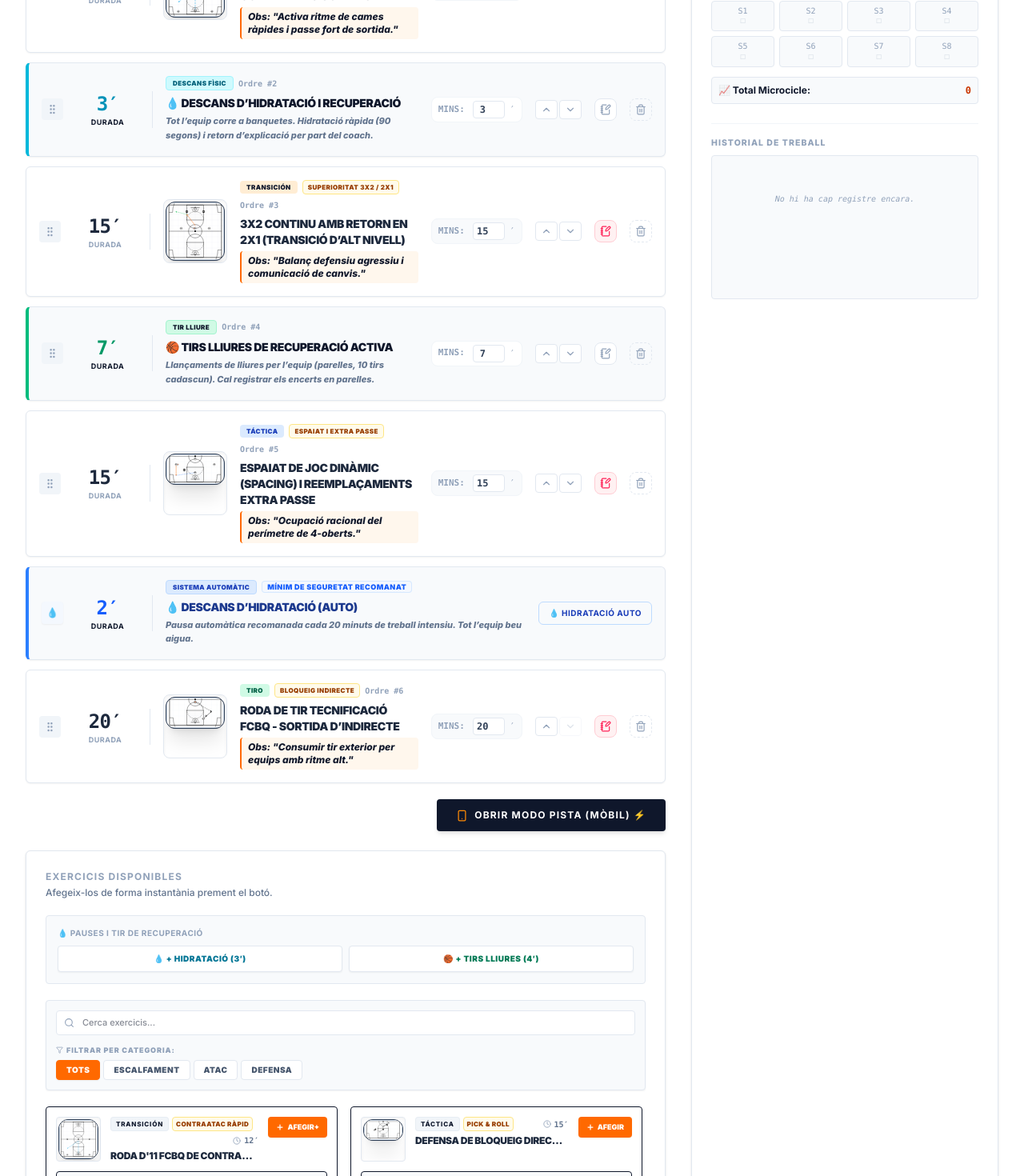
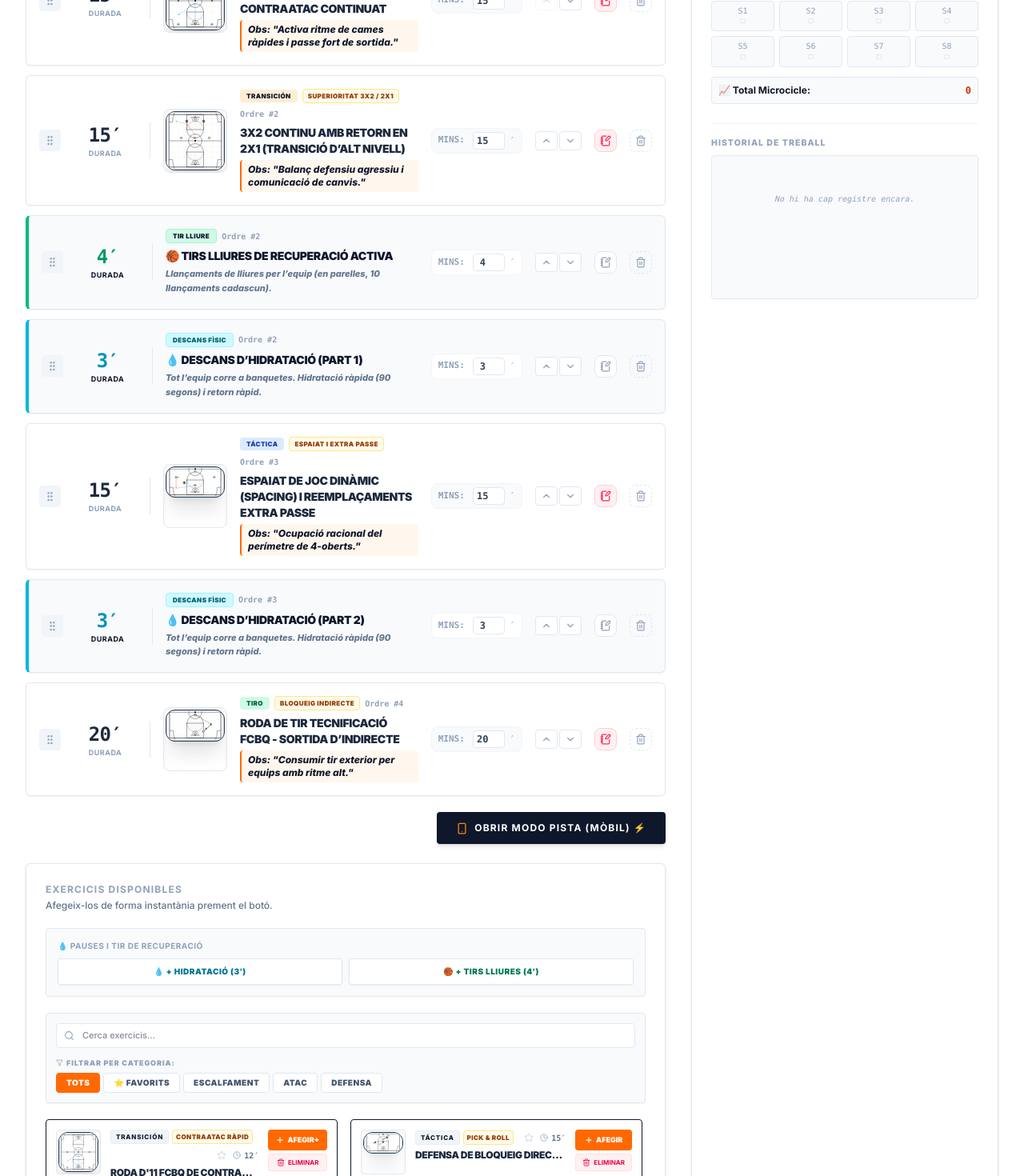
Before and after one commit to Pinetys/Entrenaments, a React (Vite) app: page / in a window 1280 px wide. Shown: the part 680-2150 px from the top of the page at 80% size. Built offline with nearby package versions, Linux system fonts and the light colour scheme.

Commit message:
feat: add favorite drills functionality
Implement persistent tracking of favorite drills with local storage support and a 'Favoritos' filter in the DrillDatabase view.

```diff
--- a/src/App.tsx
+++ b/src/App.tsx
@@ -229,6 +229,35 @@ export default function App() {
     return [];
   });
 
+  // Favorite drills tracking state
+  const [favoriteDrillIds, setFavoriteDrillIds] = useState<string[]>(() => {
+    try {
+      const saved = localStorage.getItem(LOCAL_STORAGE_KEY);
+      if (saved) {
+        const parsed = JSON.parse(saved);
+        if (parsed.favoriteDrillIds) {
+          return parsed.favoriteDrillIds as string[];
+        }
+      }
+    } catch (e) {
+      console.error('Error loading favoriteDrillIds from localstorage', e);
+    }
+    return [];
+  });
+
+  const handleToggleFavoriteDrill = (drillId: string) => {
+    setFavoriteDrillIds(prev => {
+      const isFav = prev.includes(drillId);
+      if (isFav) {
+        triggerToast('⭐ S’ha eliminat de preferits');
+        return prev.filter(id => id !== drillId);
+      } else {
+        triggerToast('⭐ Afegit als teus exercicis preferits!');
+        return [...prev, drillId];
+      }
+    });
+  };
+
   const handleToggleCompleteSession = (planId: string, sessId: string) => {
     const isCompleted = completions.some(c => c.planId === planId && c.sessionId === sessId);
     if (isCompleted) {
@@ -375,13 +404,14 @@ export default function App() {
         weeklyPlans,
         selectedWeeklyPlanId,
         selectedSessionId,
-        completions
+        completions,
+        favoriteDrillIds
       };
       localStorage.setItem(LOCAL_STORAGE_KEY, JSON.stringify(dataToSave));
     } catch (e) {
       console.warn('Could not persist application configuration changes to localStorage. This is expected inside isolated mobile browsers/private sandbox frames:', e);
     }
-  }, [drills, weeklyPlans, selectedWeeklyPlanId, selectedSessionId, completions]);
+  }, [drills, weeklyPlans, selectedWeeklyPlanId, selectedSessionId, completions, favoriteDrillIds]);
 
   // Generate compact, un-bloated mobile link
   // Generate compact, un-bloated mobile link using the server-side short URL service (protects QR sizes!)
@@ -981,6 +1011,10 @@ export default function App() {
               onClearRepetitions={(sessId) => handleClearCompletions(activePlan.id, sessId)}
               onDuplicateSession={handleDuplicateSession}
               allSessions={sessions}
+              onDeleteDrill={handleDeleteDrillFromDatabase}
+              triggerToast={triggerToast}
+              favoriteDrillIds={favoriteDrillIds}
+              onToggleFavorite={handleToggleFavoriteDrill}
             />
           </div>
         ) : activeView === 'database' ? (
@@ -990,6 +1024,8 @@ export default function App() {
             onEditDrill={handleEditDrillInDatabase}
             onDeleteDrill={handleDeleteDrillFromDatabase}
             triggerToast={triggerToast}
+            favoriteDrillIds={favoriteDrillIds}
+            onToggleFavorite={handleToggleFavoriteDrill}
           />
         ) : (
           <div className={`${isSharedMobile ? 'p-0' : 'py-2'}`}>
--- a/src/components/DrillDatabase.tsx
+++ b/src/components/DrillDatabase.tsx
@@ -20,7 +20,8 @@ import {
   Loader2,
   QrCode,
   Smartphone,
-  RefreshCw
+  RefreshCw,
+  Star
 } from 'lucide-react';
 import { Drill, DrillCategory, BoardState } from '../types';
 import TacticalBoard from './TacticalBoard';
@@ -422,11 +423,21 @@ interface DrillDatabaseProps {
   onEditDrill: (drill: Drill) => void;
   onDeleteDrill: (drillId: string) => void;
   triggerToast?: (msg: string) => void;
+  favoriteDrillIds?: string[];
+  onToggleFavorite?: (drillId: string) => void;
 }
 
-export default function DrillDatabase({ drills, onAddDrill, onEditDrill, onDeleteDrill, triggerToast }: DrillDatabaseProps) {
+export default function DrillDatabase({
+  drills,
+  onAddDrill,
+  onEditDrill,
+  onDeleteDrill,
+  triggerToast,
+  favoriteDrillIds = [],
+  onToggleFavorite
+}: DrillDatabaseProps) {
   const [searchQuery, setSearchQuery] = useState('');
-  const [selectedCategory, setSelectedCategory] = useState<DrillCategory | 'Todos'>('Todos');
+  const [selectedCategory, setSelectedCategory] = useState<DrillCategory | 'Todos' | 'Favoritos'>('Todos');
   const [isEditing, setIsEditing] = useState(false);
   const [editDrillId, setEditDrillId] = useState<string | null>(null);
   const [drillToDelete, setDrillToDelete] = useState<Drill | null>(null);
@@ -682,6 +693,9 @@ export default function DrillDatabase({ drills, onAddDrill, onEditDrill, onDelet
   const filteredDrills = drills.filter(d => {
     const matchesSearch = d.title.toLowerCase().includes(searchQuery.toLowerCase()) ||
                           d.description.toLowerCase().includes(searchQuery.toLowerCase());
+    if (selectedCategory === 'Favoritos') {
+      return matchesSearch && favoriteDrillIds.includes(d.id);
+    }
     const matchesCategory = selectedCategory === 'Todos' || d.category === selectedCategory;
     return matchesSearch && matchesCategory;
   });
@@ -1029,7 +1043,7 @@ export default function DrillDatabase({ drills, onAddDrill, onEditDrill, onDelet
               <Filter size={11} />
               Filtrar:
             </span>
-            {(['Todos', 'Técnica', 'Táctica', 'Tiro', 'Físico', 'Transición', 'Sistemas', 'Defensa'] as const).map((cat) => (
+            {(['Todos', 'Favoritos', 'Técnica', 'Táctica', 'Tiro', 'Físico', 'Transición', 'Sistemas', 'Defensa'] as const).map((cat) => (
               <button
                 id={`chip-${cat}`}
                 key={cat}
@@ -1041,7 +1055,7 @@ export default function DrillDatabase({ drills, onAddDrill, onEditDrill, onDelet
                     : 'bg-white text-slate-600 border border-slate-200 hover:bg-slate-100'
                 }`}
               >
-                {cat === 'Todos' ? 'TOTS' : cat === 'Técnica' ? 'TÈCNICA' : cat === 'Táctica' ? 'TÀCTICA' : cat === 'Tiro' ? 'TIR' : cat === 'Físico' ? 'FÍSIC' : cat === 'Sistemas' ? 'SISTEMES' : cat === 'Defensa' ? 'DEFENSA' : 'TRANSICIÓ'}
+                {cat === 'Todos' ? 'TOTS' : cat === 'Favoritos' ? '⭐ FAVORITS' : cat === 'Técnica' ? 'TÈCNICA' : cat === 'Táctica' ? 'TÀCTICA' : cat === 'Tiro' ? 'TIR' : cat === 'Físico' ? 'FÍSIC' : cat === 'Sistemas' ? 'SISTEMES' : cat === 'Defensa' ? 'DEFENSA' : 'TRANSICIÓ'}
               </button>
             ))}
           </div>
@@ -1109,6 +1123,18 @@ export default function DrillDatabase({ drills, onAddDrill, onEditDrill, onDelet
 
                      {/* Card action controls */}
                     <div className="flex items-center gap-1.5 shrink-0 select-none">
+                      <button
+                        id={`btn-fav-drill-${drill.id}`}
+                        onClick={() => onToggleFavorite && onToggleFavorite(drill.id)}
+                        title={favoriteDrillIds.includes(drill.id) ? "Treure de preferits" : "Afegir a preferits"}
+                        className={`p-2 rounded-sm transition cursor-pointer border border-transparent ${
+                          favoriteDrillIds.includes(drill.id)
+                            ? 'bg-amber-50 text-amber-500 hover:text-amber-600 hover:bg-amber-100 border-amber-200'
+                            : 'hover:bg-amber-50 text-slate-400 hover:text-amber-500 hover:border-amber-200'
+                        }`}
+                      >
+                        <Star size={14} fill={favoriteDrillIds.includes(drill.id) ? "currentColor" : "none"} />
+                      </button>
                       <button
                         id={`btn-clone-drill-${drill.id}`}
                         onClick={() => handleCloneDrill(drill)}
--- a/src/components/SessionPlanner.tsx
+++ b/src/components/SessionPlanner.tsx
@@ -1,4 +1,4 @@
-import React, { useState } from 'react';
+import React, { useState, useEffect } from 'react';
 import {
   Clock,
   Plus,
@@ -16,7 +16,9 @@ import {
   GripVertical,
   X,
   Search,
-  Filter
+  Filter,
+  Printer,
+  Star
 } from 'lucide-react';
 import { Drill, TrainingSession, DrillCategory, SessionCompletion, WeeklyPlan } from '../types';
 import TacticalBoard from './TacticalBoard';
@@ -25,51 +27,22 @@ export function getEnhancedSessionDrills(
   sessionDrills: { drillId: string; duration: number; notes?: string }[],
   allDrills: Drill[]
 ) {
-  const result: any[] = [];
-  let elapsedSinceLastHydration = 0;
-
-  sessionDrills.forEach((sd, index) => {
-    let enhanced: any;
-    if (sd.drillId === 'virtual-hydration' || sd.drillId.startsWith('virtual-hydration')) {
-      enhanced = {
-        id: `hydration-${index}`,
-        drillId: sd.drillId,
-        title: 'Descans d’Hidratació i Recuperació',
-        category: 'Físico' as DrillCategory,
-        concept: undefined as string | undefined,
-        duration: sd.duration || 3,
-        setupInstructions: 'Tot l’equip corre a banquetes. Hidratació ràpida (90 segons) i retorn d’explicació per part del coach.',
-        description: 'Pausa necessària a meitat d’entrenament per garantir la recuperació física i hidratació òptima.',
-        notes: sd.notes || '',
-        boardState: { paths: [], pins: [] },
-        objectives: [],
-        isVirtual: true,
-        virtualType: 'hydration' as const,
-        realIndex: index
-      };
-      // Reset elapsed active time since manual hydration block occurs
-      elapsedSinceLastHydration = 0;
-    } else if (sd.drillId === 'virtual-freethrows' || sd.drillId.startsWith('virtual-freethrows')) {
-      enhanced = {
-        id: `freethrows-${index}`,
-        drillId: sd.drillId,
-        title: 'Tirs Lliures de Recuperació Activa',
-        category: 'Tiro' as DrillCategory,
-        concept: undefined as string | undefined,
-        duration: sd.duration || 4,
-        setupInstructions: 'Llançaments de lliures per l’equip (parelles, 10 tirs cadascun). Cal registrar els encerts en parelles.',
-        description: 'Treball de tir lliure en condicions de fatiga simulada. Es canvia de llançador cada 2 tirs.',
-        notes: sd.notes || '',
-        boardState: { paths: [], pins: [] },
-        objectives: [],
-        isVirtual: true,
-        virtualType: 'freethrows' as const,
-        realIndex: index
-      };
-    } else {
+  // First, filter out any manual virtual breaks from the drill reference list so we don't double count
+  const realDrillsRef = sessionDrills.filter(sd =>
+    sd.drillId !== 'virtual-hydration' &&
+    !sd.drillId.startsWith('virtual-hydration') &&
+    sd.drillId !== 'virtual-freethrows' &&
+    !sd.drillId.startsWith('virtual-freethrows')
+  );
+
+  const M = realDrillsRef.length;
+  if (M === 0) return [];
+
+  // Map each active real drill to its detailed form
+  const enhancedReal = realDrillsRef.map((sd, index) => {
     const originalDrill = allDrills.find(d => d.id === sd.drillId);
     const drillDuration = sd.duration || originalDrill?.duration || 10;
-      enhanced = {
+    return {
       ...sd,
       id: `${sd.drillId}-${index}`,
       title: originalDrill?.title || 'Ejercicio No Encontrado',
@@ -85,33 +58,90 @@ export function getEnhancedSessionDrills(
       isVirtual: false,
       realIndex: index
     };
-      elapsedSinceLastHydration += drillDuration;
-    }
-
-    result.push(enhanced);
-
-    // If accumulated active training time reaches or passes 20 minutes since the last hydration break,
-    // and there is at least one more drill after this, we auto-insert a 2-minute safety hydration.
-    const isLastDrill = index === sessionDrills.length - 1;
-    if (elapsedSinceLastHydration >= 20 && !isLastDrill) {
-      result.push({
+  });
+
+  // Calculate the index positions (0-indexed relative to real drills list) where we should trigger hydration
+  let h1 = -1;
+  let h2 = -1;
+  if (M === 1) {
+    h1 = 0; // Trigger before/after as handled in loop
+  } else if (M === 2) {
+    h1 = 0;
+    h2 = 1;
+  } else {
+    h1 = Math.floor((M - 1) / 3);
+    h2 = Math.floor(2 * (M - 1) / 3);
+    if (h2 === h1) {
+      h2 = Math.min(M - 1, h1 + 1);
+    }
+  }
+
+  const result: any[] = [];
+
+  // Helper builder for automatic hydration breaks
+  const createHydrationBlock = (index: number, partLabel: string) => ({
     id: `auto-hydration-${index}`,
     drillId: 'virtual-hydration-auto',
-        title: 'Descans d’Hidratació (Auto)',
+    title: `Descans d’Hidratació (${partLabel})`,
     category: 'Físico' as DrillCategory,
-        concept: 'AUTO',
-        duration: 2,
-        setupInstructions: 'Pausa automàtica recomanada cada 20 minuts de treball intensiu. Tot l’equip beu aigua.',
-        description: 'Recordatori de seguretat per prevenir rampes i fatiga acumulada durant la sessió.',
+    concept: 'HIDRATACIÓ',
+    duration: 3,
+    setupInstructions: 'Tot l’equip corre a banquetes. Hidratació ràpida (90 segons) i retorn ràpid.',
+    description: 'Pausa automàtica de seguretat distribuïda per garantir la correcta hidratació durant la sessió.',
     notes: '',
     boardState: { paths: [], pins: [] },
     objectives: ['Hidratació', 'Recuperació cardíaca'],
     isVirtual: true,
     virtualType: 'hydration' as const,
-        isAutoHydration: true,
     realIndex: index
   });
-      elapsedSinceLastHydration = 0;
+
+  // Helper builder for automatic active-recovery free throws
+  const createFreeThrowsBlock = (index: number) => ({
+    id: `auto-freethrows-${index}`,
+    drillId: 'virtual-freethrows-auto',
+    title: 'Tirs Lliures de Recuperació Activa',
+    category: 'Tiro' as DrillCategory,
+    concept: 'REC. ACTIVA',
+    duration: 4,
+    setupInstructions: 'Llançaments de lliures per l’equip (en parelles, 10 llançaments cadascun).',
+    description: 'Llançament de tirs lliures en condicions de fatiga acumulada simulada.',
+    notes: '',
+    boardState: { paths: [], pins: [] },
+    objectives: ['Sota fatiga extrema', 'Tècnica de tir lliure'],
+    isVirtual: true,
+    virtualType: 'freethrows' as const,
+    realIndex: index
+  });
+
+  // For M == 1, insert first hydration break at the start of the session
+  if (M === 1) {
+    result.push(createHydrationBlock(0, 'Inici'));
+  }
+
+  enhancedReal.forEach((drill, i) => {
+    result.push(drill);
+
+    // Free throws every 2 active exercises (after drill 2, 4, 6, etc.), but not at the very end of session
+    if ((i + 1) % 2 === 0 && i < M - 1) {
+      result.push(createFreeThrowsBlock(i));
+    }
+
+    // Hydration twice per session
+    if (M === 1) {
+      result.push(createHydrationBlock(0, 'Final'));
+    } else if (M === 2) {
+      if (i === 0) {
+        result.push(createHydrationBlock(0, 'Part 1'));
+      } else if (i === 1) {
+        result.push(createHydrationBlock(1, 'Part 2'));
+      }
+    } else {
+      if (i === h1) {
+        result.push(createHydrationBlock(i, 'Part 1'));
+      } else if (i === h2) {
+        result.push(createHydrationBlock(i, 'Part 2'));
+      }
     }
   });
 
@@ -132,6 +162,10 @@ interface SessionPlannerProps {
   onClearRepetitions: (sessionId: string) => void;
   onDuplicateSession: (sourceSessionId: string, targetSessionId: string) => void;
   allSessions?: Record<string, TrainingSession>;
+  onDeleteDrill?: (drillId: string) => void;
+  triggerToast?: (msg: string) => void;
+  favoriteDrillIds?: string[];
+  onToggleFavorite?: (drillId: string) => void;
 }
 
 export default function SessionPlanner({
@@ -147,7 +181,11 @@ export default function SessionPlanner({
   onRemoveRepetition,
   onClearRepetitions,
   onDuplicateSession,
-  allSessions
+  allSessions,
+  onDeleteDrill,
+  triggerToast,
+  favoriteDrillIds = [],
+  onToggleFavorite
 }: SessionPlannerProps) {
   const [sessionNotes, setSessionNotes] = useState<string>('');
   const [activeNoteEditId, setActiveNoteEditId] = useState<string | null>(null);
@@ -157,6 +195,7 @@ export default function SessionPlanner({
   const [plannerSearchQuery, setPlannerSearchQuery] = useState<string>('');
   const [drillQuickNotes, setDrillQuickNotes] = useState<Record<string, string>>({});
   const [showDuplicateDropdown, setShowDuplicateDropdown] = useState(false);
+  const [drillToDelete, setDrillToDelete] = useState<Drill | null>(null);
 
   // State for show print preview mode
   const [showPrintPreview, setShowPrintPreview] = useState(false);
@@ -192,6 +231,15 @@ export default function SessionPlanner({
   const enhancedDrillsInSession = getEnhancedSessionDrills(session.drills, drills);
   const totalTime = enhancedDrillsInSession.reduce((acc, curr) => acc + curr.duration, 0);
   const TIME_LIMIT = 75; // 1 hour 15 minutes = 75 minutes
+
+  // Trigger a visual warning (toast) when exactly 5 minutes are remaining (i.e., totalTime is exactly 70 minutes)
+  useEffect(() => {
+    if (totalTime === 70) {
+      if (triggerToast) {
+        triggerToast("⏳ Alerta: Falten només 5 minuts per arribar al límit de 75 minuts de la sessió! (Temps actual: 70 minuts)");
+      }
+    }
+  }, [totalTime, triggerToast]);
 
   // Handle adding drill to active session
   const handleAddDrillToSession = (drillId: string, customNotes?: string) => {
@@ -506,6 +554,16 @@ export default function SessionPlanner({
                   </div>
                 )}
               </div>
+
+              <button
+                id="btn-pdf-session-active"
+                type="button"
+                onClick={() => setShowPrintPreview(true)}
+                className="px-2.5 py-1.5 bg-orange-600 hover:bg-orange-700 active:scale-95 text-white font-black rounded-sm text-[10px] tracking-wider uppercase flex items-center gap-1.5 cursor-pointer transition border border-transparent shadow-xs"
+                title="Generar un resum en format PDF de la sessió activa, incloent el cronograma, notes i descripcions dels exercicis."
+              >
+                <Printer size={12} /> Generar PDF / Imprimir 🖨️
+              </button>
             </div>
           </div>
 
@@ -1204,6 +1262,7 @@ export default function SessionPlanner({
               <div className="flex flex-wrap gap-1">
                 {[
                   { id: 'Tots', label: 'Tots' },
+                  { id: 'Favorits', label: '⭐ Favorits' },
                   { id: 'Escalfament', label: 'Escalfament' },
                   { id: 'Atac', label: 'Atac' },
                   { id: 'Defensa', label: 'Defensa' }
@@ -1242,6 +1301,9 @@ export default function SessionPlanner({
 
                 // Apply Category Filter
                 if (plannerCategoryFilter === 'Tots') return true;
+                if (plannerCategoryFilter === 'Favorits') {
+                  return favoriteDrillIds.includes(drill.id);
+                }
                 if (plannerCategoryFilter === 'Escalfament') {
                   return ['Técnica', 'Físico'].includes(drill.category);
                 }
@@ -1282,7 +1344,22 @@ export default function SessionPlanner({
                             {drill.concept}
                           </span>
                         )}
-                        <span className="text-[10px] text-slate-500 font-mono font-bold flex items-center gap-1 ml-auto">
+                        <button
+                          type="button"
+                          onClick={(e) => {
+                            e.stopPropagation();
+                            if (onToggleFavorite) onToggleFavorite(drill.id);
+                          }}
+                          className={`p-1 rounded-full transition cursor-pointer border-none bg-transparent hover:scale-110 ml-auto flex items-center justify-center ${
+                            favoriteDrillIds.includes(drill.id)
+                              ? 'text-amber-500'
+                              : 'text-slate-300 hover:text-amber-400'
+                          }`}
+                          title={favoriteDrillIds.includes(drill.id) ? 'Treure de preferits' : 'Marcar com a preferit'}
+                        >
+                          <Star size={12} fill={favoriteDrillIds.includes(drill.id) ? 'currentColor' : 'none'} />
+                        </button>
+                        <span className="text-[10px] text-slate-500 font-mono font-bold flex items-center gap-1">
                           <Clock size={10} className="text-slate-400" />
                           {drill.duration}′
                         </span>
@@ -1296,6 +1373,7 @@ export default function SessionPlanner({
                       </h4>
                     </div>
 
+                    <div className="flex flex-col gap-1 shrink-0">
                       <button
                         id={`btn-quick-add-${drill.id}`}
                         onClick={() => {
@@ -1308,11 +1386,23 @@ export default function SessionPlanner({
                           });
                         }}
                         type="button"
-                      className="px-2.5 py-1.5 rounded bg-orange-500 hover:bg-orange-600 transition text-[9px] font-black uppercase text-white flex items-center gap-1 cursor-pointer shrink-0 shadow-xs"
+                        className="px-2.5 py-1.5 rounded bg-orange-500 hover:bg-orange-600 transition text-[9px] font-black uppercase text-white flex items-center justify-center gap-1 cursor-pointer shadow-xs border-none"
                       >
                         <Plus size={10} strokeWidth={3} />
                         {isAlreadyIn ? 'Afegir+' : 'Afegir'}
                       </button>
+
+                      <button
+                        id={`btn-quick-delete-${drill.id}`}
+                        onClick={() => setDrillToDelete(drill)}
+                        type="button"
+                        title="Eliminar de la biblioteca de l'equip"
+                        className="px-2 py-1 rounded bg-rose-50 hover:bg-rose-100 text-rose-600 border border-rose-200/50 transition text-[8px] font-bold uppercase flex items-center justify-center gap-1 cursor-pointer"
+                      >
+                        <Trash2 size={10} />
+                        Eliminar
+                      </button>
+                    </div>
                   </div>
 
                   {/* Optional Note / Custom written note beside tag info */}
@@ -1727,6 +1817,50 @@ export default function SessionPlanner({
           </div>
         </div>
       )}
+
+      {/* CUSTOM CONFIRMATION DIALOG FOR DRILL DELETION */}
+      {drillToDelete && (
+        <div className="fixed inset-0 bg-slate-950/75 flex items-center justify-center p-4 z-50 backdrop-blur-xs select-none">
+          <div className="bg-white border border-slate-100 rounded-3xl shadow-2xl p-6 max-w-sm w-full space-y-4 animate-in fade-in zoom-in duration-150">
+            <div className="text-center space-y-2">
+              <div className="w-12 h-12 bg-rose-100 text-rose-600 rounded-2xl flex items-center justify-center mx-auto mb-2">
+                <Trash2 size={24} />
+              </div>
+              <h3 className="text-base font-black text-slate-800 uppercase tracking-tight">Esborrar Exercici?</h3>
+              <p className="text-xs text-slate-500 leading-relaxed">
+                Estàs segur que vols eliminar permanentment l'exercici <strong className="text-slate-800">"{drillToDelete.title}"</strong> de la biblioteca de l'equip?
+              </p>
+              <div className="text-[10px] text-red-650 font-bold bg-amber-50/50 border border-amber-200 p-2.5 rounded-xl text-left">
+                ⚠️ Aquesta acció és irreversible i el traurà de qualsevol sessió d'entrenament on estigui programat.
+              </div>
+            </div>
+            <div className="flex items-center gap-2">
+              <button
+                type="button"
+                onClick={() => {
+                  if (onDeleteDrill) {
+                    onDeleteDrill(drillToDelete.id);
+                  }
+                  setDrillToDelete(null);
+                  if (triggerToast) {
+                    triggerToast(`🗑️ S'ha eliminat "${drillToDelete.title}" de la biblioteca.`);
+                  }
+                }}
+                className="flex-1 py-2.5 bg-red-650 hover:bg-red-750 text-white rounded-xl text-xs font-black uppercase tracking-wider transition cursor-pointer border-none"
+              >
+                Sí, esborrar
+              </button>
+              <button
+                type="button"
+                onClick={() => setDrillToDelete(null)}
+                className="flex-1 py-2.5 bg-slate-100 hover:bg-slate-200 text-slate-700 rounded-xl text-xs font-black uppercase tracking-wider transition cursor-pointer border-none"
+              >
+                Cancel·lar
+              </button>
+            </div>
+          </div>
+        </div>
+      )}
     </div>
   );
 }
```
Lines whose indentation alone changed are shown as unchanged.
